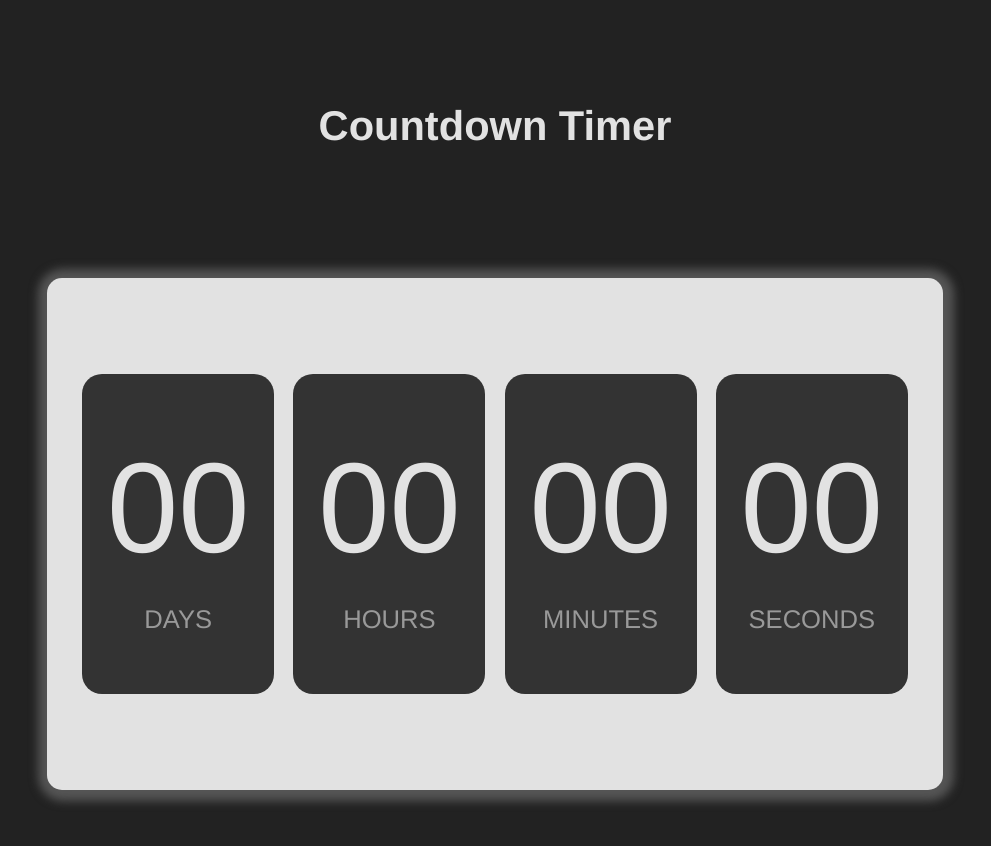
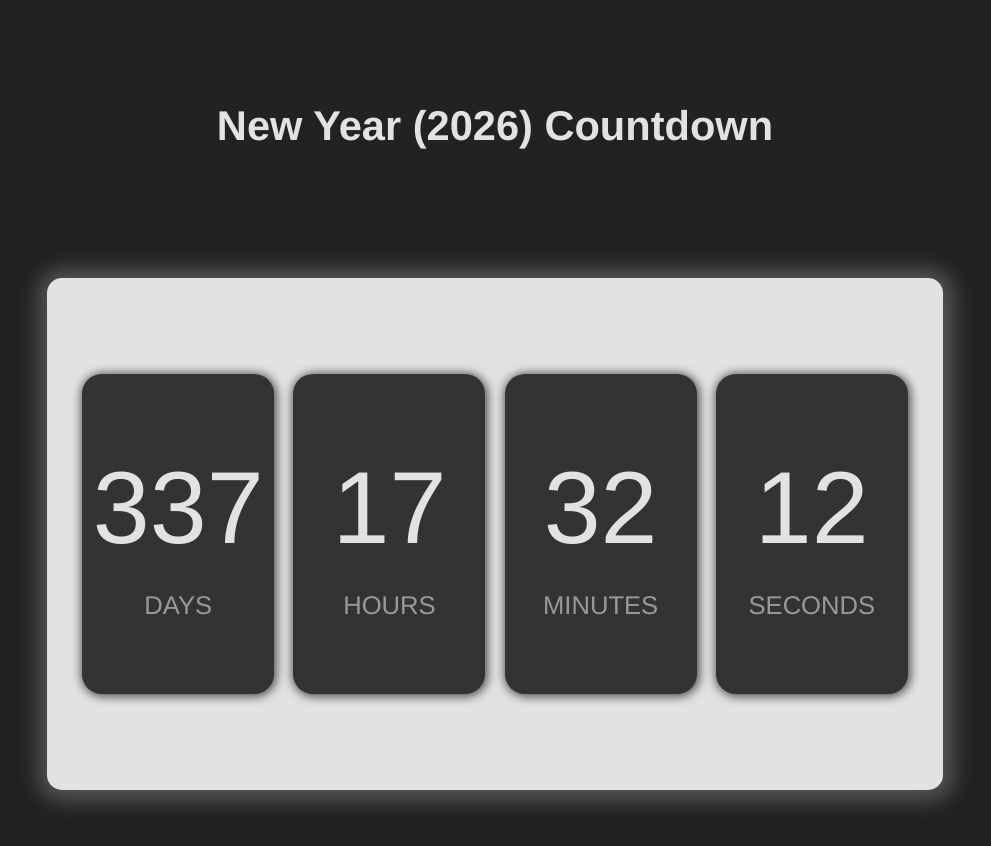
Before and after one commit to Sagar-Baghel-Dev/New-Year-Countdown, a plain HTML site: page index.html in a window 1280 px wide. Shown: the whole page, without its empty margins (145-1136 px from the left). Drawn offline with Linux system fonts and the light colour scheme.

Commit message:
completed JS And improved the html and css files a little

```diff
--- a/index.html
+++ b/index.html
@@ -7,7 +7,7 @@
     <link rel="stylesheet" href="styles.css">
 </head>
 <body>
-    <h1>Countdown Timer</h1>
+    <h1>New Year (2026) Countdown</h1>
     <div class="timer">
         <div class="days">
             <span id="dd">00</span>
--- a/script.js
+++ b/script.js
@@ -0,0 +1,25 @@
+let countDownDate = new Date("Jan 1, 2026 00:00:00").getTime();
+
+let x = setInterval(()=>{
+    let now = new Date().getTime();
+    let distance = countDownDate - now ;
+    let days = document.getElementById("dd");
+    let hours = document.getElementById("hh");
+    let minutes = document.getElementById("mm");
+    let seconds = document.getElementById("ss");
+
+    let d = Math.floor(distance / (1000 * 60 * 60 * 24));
+    let h = Math.floor((distance % (1000 * 60 * 60 * 24)) / (1000 * 60 * 60));
+    let m =  Math.floor((distance % (1000 * 60 * 60)) / (1000 * 60));
+    let s = Math.floor((distance % (1000 * 60)) / 1000);
+
+    days.innerHTML = d;
+    hours.innerHTML = h;
+    minutes.innerHTML = m;
+    seconds.innerHTML = s;
+
+    if (distance < 0) {
+        clearInterval(x);
+        document.getElementById("demo").innerHTML = "EXPIRED";
+      }
+}, 1000);
--- a/styles.css
+++ b/styles.css
@@ -27,7 +27,7 @@ h1{
     background-color: #e2e2e2;
     margin: auto;
     border-radius: 15px;
-    box-shadow: 1px 1px 10px 10px #555;
+    box-shadow: 1px 1px 20px 10px #555;
     display: flex;
     justify-content: center;
     align-items: center;
@@ -44,6 +44,7 @@ h1{
     justify-content: center;
     align-items: center;
     flex-direction: column;
+    box-shadow: 1px 1px 10px 2px #555;
 }
 
 #title{
@@ -54,5 +55,5 @@ h1{
 
 #dd,#hh,#mm,#ss{
     color: #e2e2e2;
-    font-size: 10vw;
+    font-size: 8vw;
 }
```
